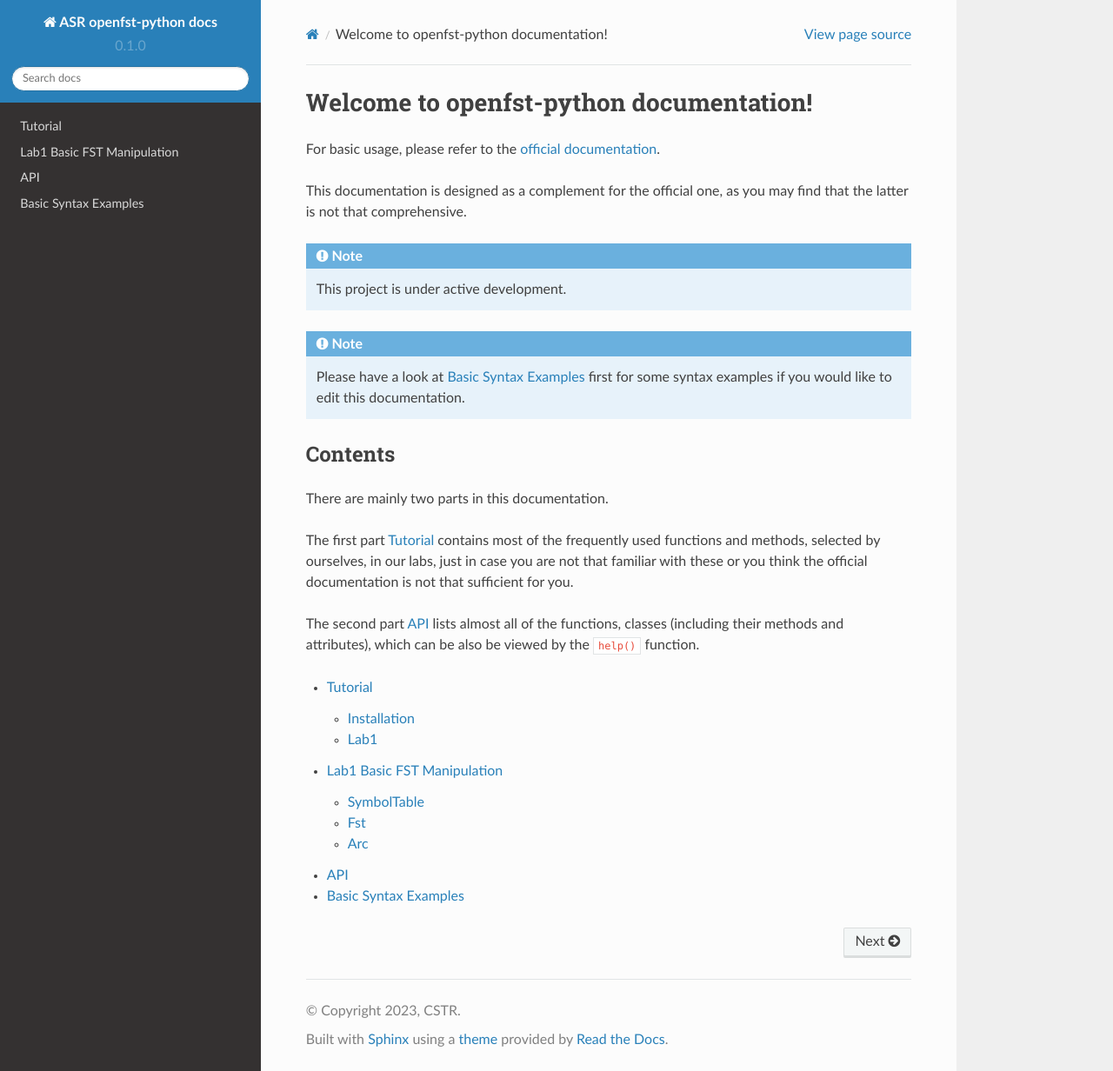
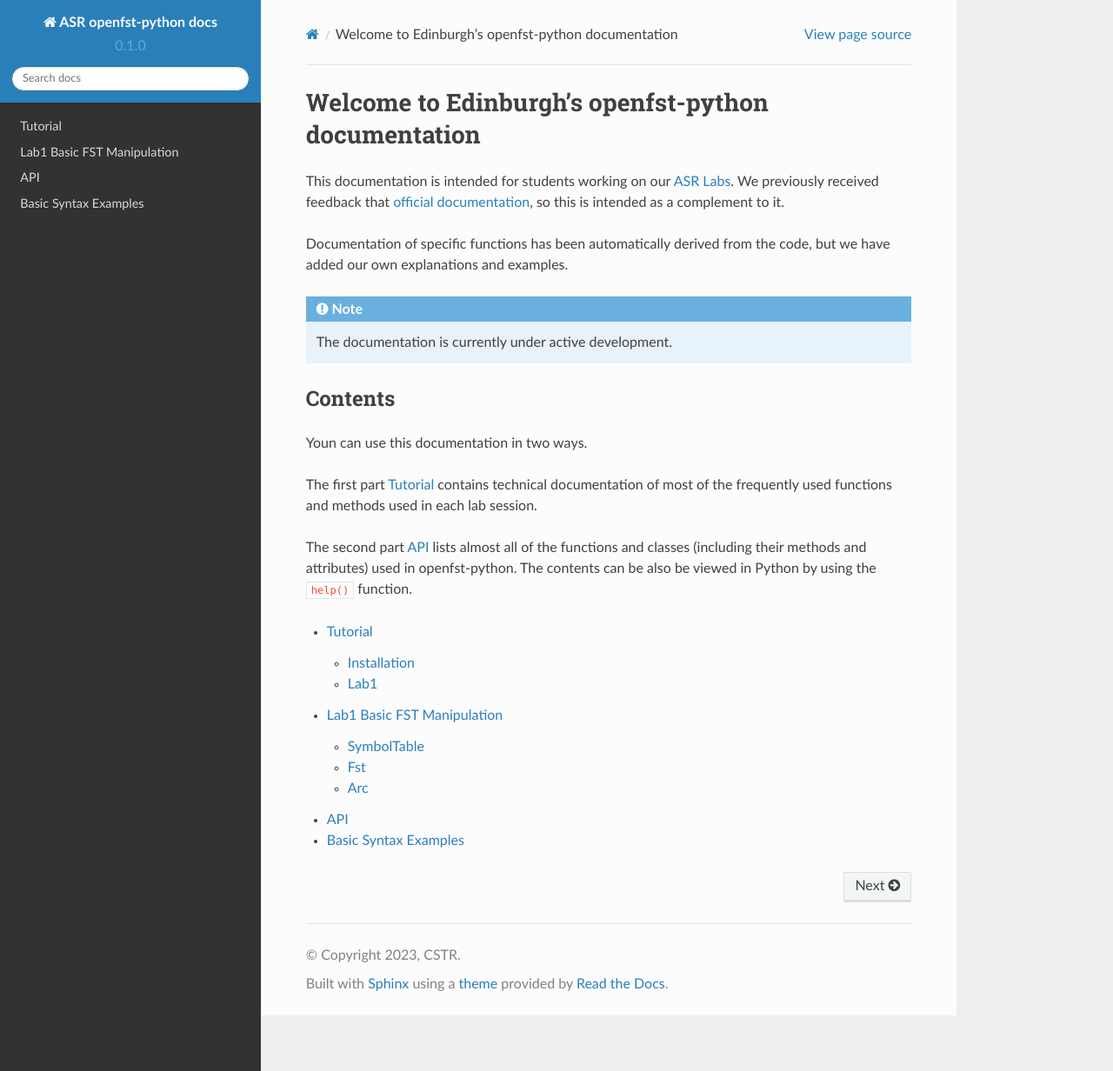
Before and after one commit to ZhaoZeyu1995/openfst-python-documentation, a Sphinx documentation site: the page built from docs/source/index.rst, in a window 1280 px wide and 1232 px high. Shown: the whole window at 87% size. Built offline with Sphinx 7.4.7 and the Read the Docs theme 2.0.0, drawn with Linux system fonts in a browser that asks for light colours.

Commit message:
Update index.rst

```diff
--- a/docs/source/index.rst
+++ b/docs/source/index.rst
@@ -1,15 +1,15 @@
-Welcome to openfst-python documentation!
+Welcome to Edinburgh's openfst-python documentation
 ===================================
 
-For basic usage, please refer to the `official documentation <https://www.openfst.org/twiki/bin/view/FST/PythonExtension>`_.
+This documentation is intended for students working on our `ASR Labs <https://github.com/ZhaoZeyu1995/asr_labs>`_.  We previously received feedback that `official documentation <https://www.openfst.org/twiki/bin/view/FST/PythonExtension>`_, so this is intended as a complement to it.
 
-This documentation is designed as a complement for the official one, as you may find that the latter is not that comprehensive.
+Documentation of specific functions has been automatically derived from the code, but we have added our own explanations and examples.
 
 .. note::
 
-   This project is under active development.
+   The documentation is currently under active development.
 
-.. note::
+.. COMMENT note::
 
    Please have a look at :doc:`sample` first for some syntax examples if you would like to edit this documentation.
 
@@ -21,11 +21,11 @@ Contents
   :language: python
   :class: highlight
 
-There are mainly two parts in this documentation.
+Youn can use this documentation in two ways.
 
-The first part :doc:`tutorial` contains most of the frequently used functions and methods, selected by ourselves, in our labs, just in case you are not that familiar with these or you think the official documentation is not that sufficient for you.
+The first part :doc:`tutorial` contains technical documentation of most of the frequently used functions and methods used in each lab session.
 
-The second part :doc:`api` lists almost all of the functions, classes (including their methods and attributes), which can be also be viewed by the :python:`help()` function.
+The second part :doc:`api` lists almost all of the functions and classes (including their methods and attributes) used in openfst-python.   The contents can be also be viewed in Python by using the :python:`help()` function.
 
 
 .. toctree::
```
